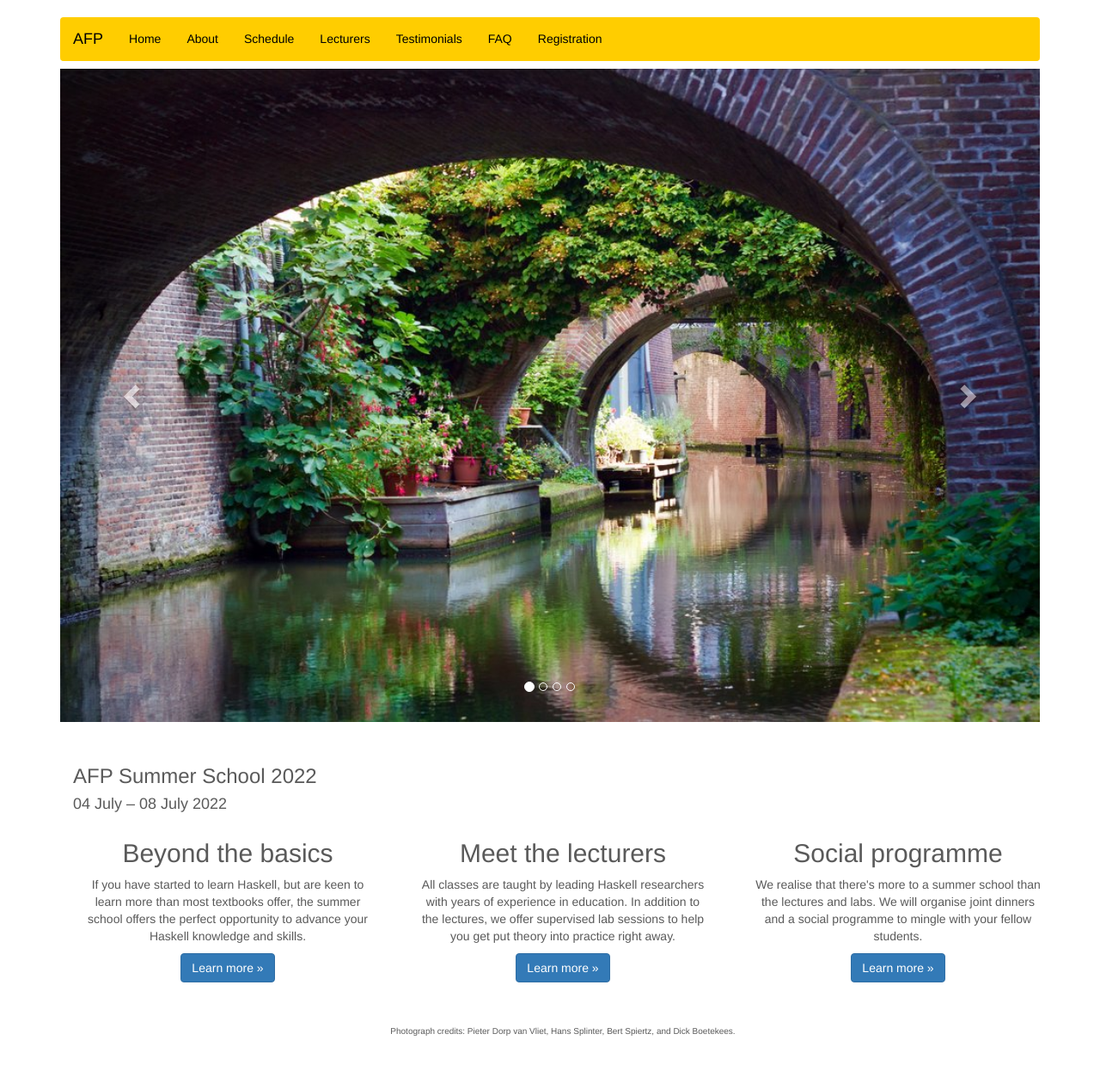
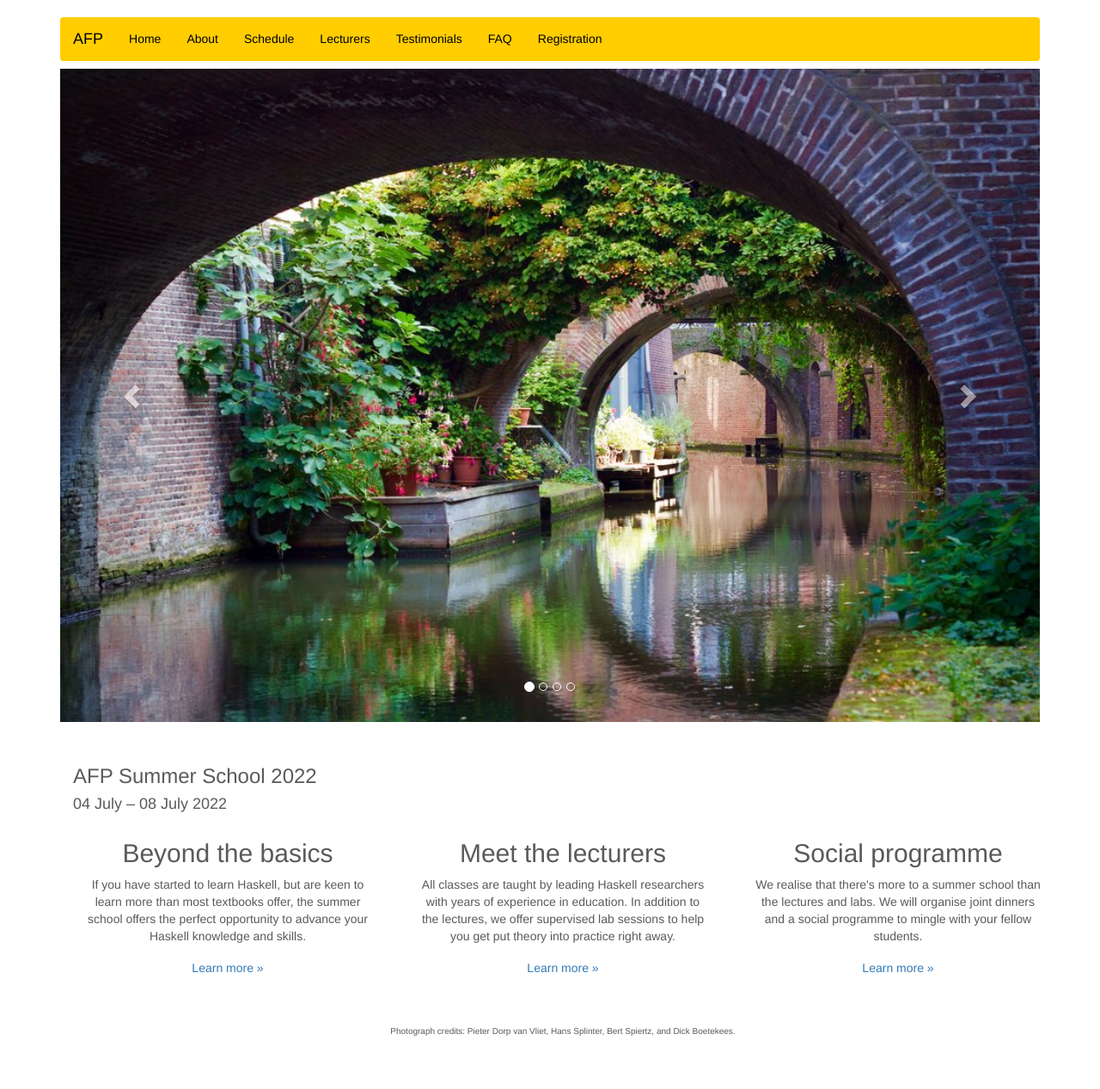
Before and after one commit to uu-afp/uu-afp.github.io, a Jekyll site: the page built from index.html, in a window 1280 px wide. Shown: the whole page at 86% size. Built offline with Jekyll 4.4.1, drawn with Linux system fonts in a browser that asks for light colours; nearby versions of some CDN libraries.

Commit message:
Lighter buttons.

```diff
--- a/index.html
+++ b/index.html
@@ -52,7 +52,7 @@ layout: default
           learn more than most textbooks offer, the summer school
           offers the perfect opportunity to advance your Haskell
           knowledge and skills.</p>
-          <p><a class="btn btn-primary" href="schedule.html" role="button">Learn more &raquo;</a></p>
+          <p><a class="btn btn-link" href="schedule.html" role="button">Learn more &raquo;</a></p>
         </div><!-- /.col-lg-4 -->
         <div class="col-lg-4">
           <h2>Meet the lecturers</h2>
@@ -60,7 +60,7 @@ layout: default
           researchers with years of experience in education. In
           addition to the lectures, we offer supervised lab sessions
           to help you get put theory into practice right away. </p>
-          <p><a class="btn btn-primary" href="lecturers.html" role="button">Learn more &raquo;</a></p>
+          <p><a class="btn btn-link" href="lecturers.html" role="button">Learn more &raquo;</a></p>
         </div><!-- /.col-lg-4 -->
         <div class="col-lg-4">
           <h2>Social programme</h2>
@@ -68,7 +68,7 @@ layout: default
           lectures and labs. We will organise joint dinners and a
           social programme to mingle with your fellow students.
           </p>
-          <p><a class="btn btn-primary" href="https://www.utrechtsummerschool.nl/social_programme" role="button">Learn more &raquo;</a></p>
+          <p><a class="btn btn-link" href="https://www.utrechtsummerschool.nl/social_programme" role="button">Learn more &raquo;</a></p>
         </div><!-- /.col-lg-4 -->
       </div><!-- /.row -->
 
```
